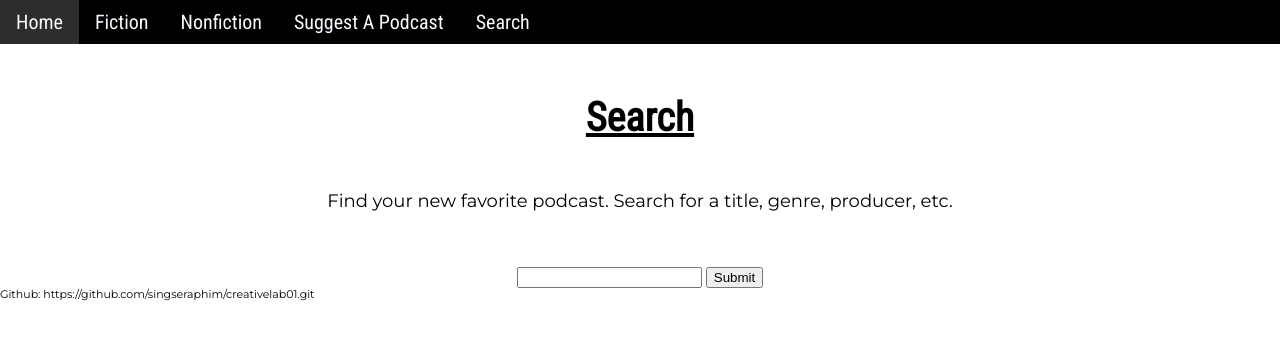
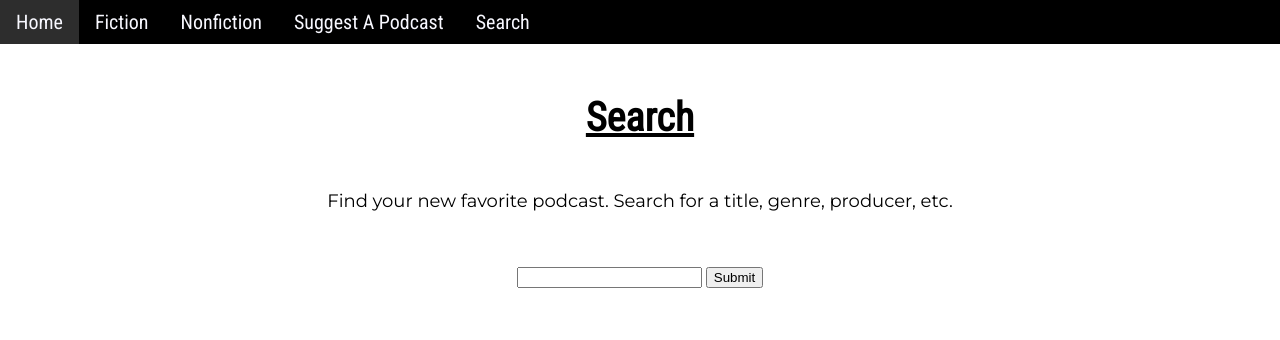
Before and after one commit to singseraphim/creativelab01, a plain HTML site: page lookup.html in a window 1280 px wide. Drawn offline with nearby package versions, Linux system fonts and the light colour scheme.

Commit message:
Update lookup.html

```diff
--- a/lookup.html
+++ b/lookup.html
@@ -31,7 +31,6 @@
     </div>
     <div id = "searchResults"></div>
     </div>
-    <p id = "footer">Github: https://github.com/singseraphim/creativelab01.git</p>
     </div>
     </body>
 </html>
```
